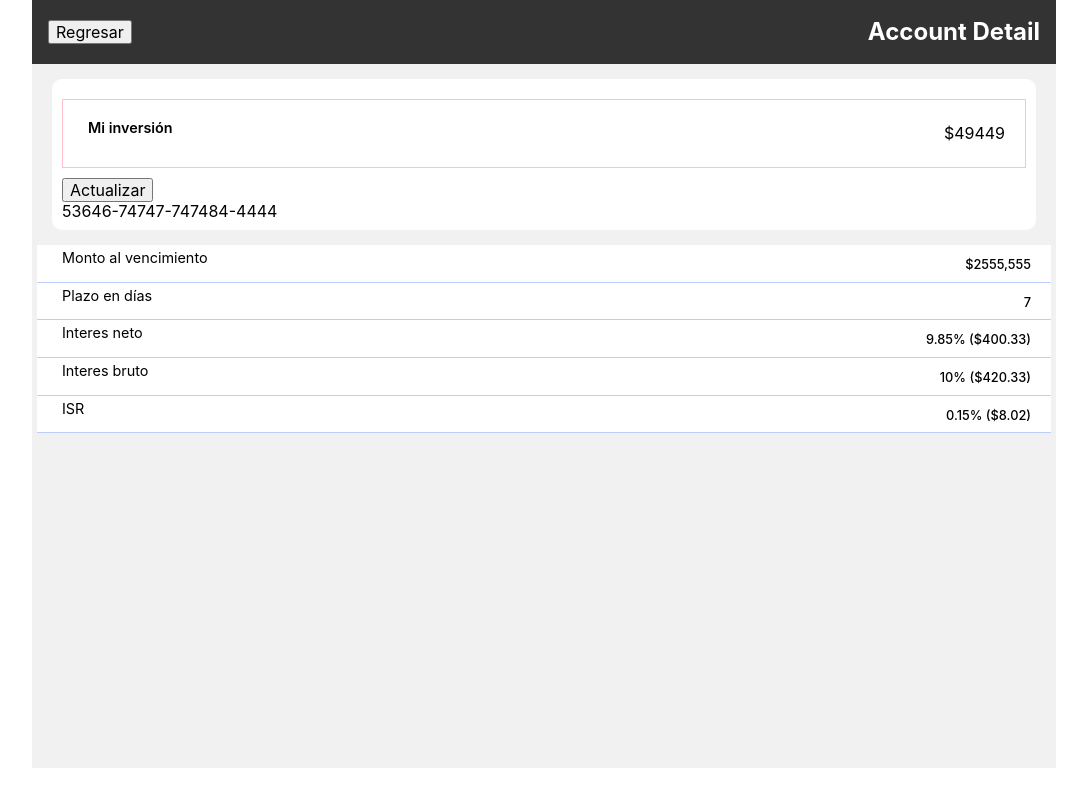
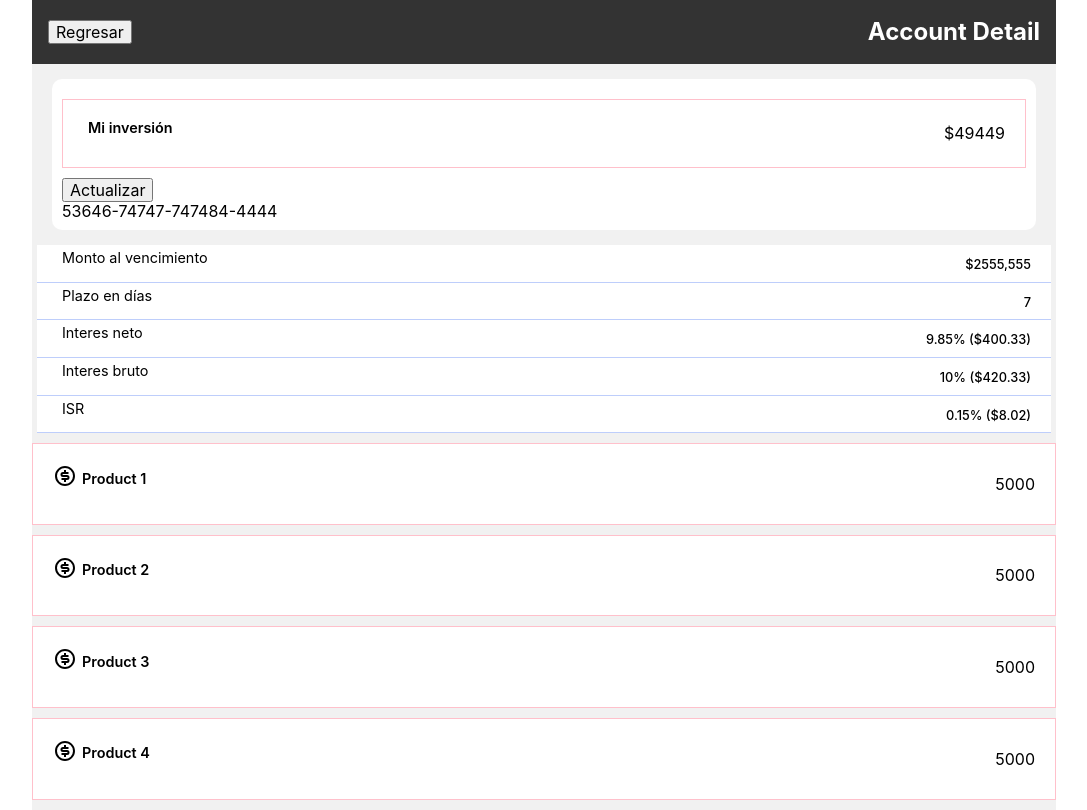
Before and after one commit to xcheckbox/globank, a React (Create React App) app: page /account/1 in a window 1280 px wide. Shown: the whole page, without its empty margins (96-1183 px from the left). Built offline with nearby package versions, Linux system fonts and the light colour scheme.

Commit message:
added transaction list

```diff
--- /dev/null
+++ b/src/components/atoms/Icon/index.js
@@ -0,0 +1,11 @@
+import React from 'react'
+
+export const CustomIcon = ({
+  children
+}) => {
+  return (
+    <div style={{ fontSize: '1.5em' }}>
+      {children}
+    </div>
+  )
+}
--- a/src/components/molecules/AccountCard/index.js
+++ b/src/components/molecules/AccountCard/index.js
@@ -1,7 +1,7 @@
 
 import React from 'react'
 import { StyledAccountCard, StyledAccountNumber, StyledBalance } from './index.styled';
-import { FaReceipt } from "react-icons/fa";
+import { CustomIcon } from 'components/atoms/Icon';
 
 export const AccountCard = ({
   title,
@@ -15,7 +15,7 @@ export const AccountCard = ({
     <>
       <Styler onClick={onClick}>
         <StyledAccountNumber>
-          {Icon && Icon}
+          <CustomIcon>{Icon}</CustomIcon>
           <span className='title'>{title}</span>
         </StyledAccountNumber>
         <StyledBalance>
--- /dev/null
+++ b/src/components/molecules/TransactionCard/index.js
@@ -0,0 +1,12 @@
+
+import React from 'react'
+import { AccountCard } from '../AccountCard'
+
+export const TransactionCard = () => {
+  return (
+    <AccountCard
+      withIcon
+    >
+    </AccountCard>
+  )
+}
--- a/src/components/organisms/AccoutDetail/index.js
+++ b/src/components/organisms/AccoutDetail/index.js
@@ -2,8 +2,10 @@
 
 import { AccountCard } from 'components/molecules/AccountCard'
 import { AccountDetailCard } from 'components/molecules/AccountDetailCard'
-import React from 'react'
-import { StyledAccountCard } from './index.styled'
+import { TransactionCard } from 'components/molecules/TransactionCard'
+import React from 'react';
+import { StyledAccountCard } from './index.styled';
+import { RiMoneyDollarCircleLine } from 'react-icons/ri';
 
 export const AccountDetail = () => {
 
@@ -22,6 +24,12 @@ export const AccountDetail = () => {
         { id: 3, label: 'Interes neto', value: '9.85% ($400.33)' },
         { id: 4, label: 'Interes bruto', value: '10% ($420.33)' },
         { id: 5, label: 'ISR', value: '0.15% ($8.02)' },
+      ],
+      transactions: [
+        { id: 1, date: "2022-01-01", description: 'Product 1', amount: 5000.00 },
+        { id: 1, date: "2022-02-01", description: 'Product 2', amount: 5000.00 },
+        { id: 1, date: "2022-03-01", description: 'Product 3', amount: 5000.00 },
+        { id: 1, date: "2022-04-01", description: 'Product 4', amount: 5000.00 },
       ]
     }
   }
@@ -32,7 +40,23 @@ export const AccountDetail = () => {
 
       {
         mockData.account.account_detail.map(({ id, label, value }) => (
-          <AccountCard key={id} title={label} balance={value} Styler={StyledAccountCard} />
+          <AccountCard
+            key={id}
+            title={label}
+            balance={value}
+            Styler={StyledAccountCard}
+          />
+        ))
+      }
+
+      {
+        mockData.account.transactions.map(({ id, description, amount }) => (
+          <AccountCard
+            key={id}
+            title={description}
+            balance={amount}
+            Icon={<RiMoneyDollarCircleLine />}
+          />
         ))
       }
     </>
```
Also changed, not shown: src/components/molecules/TransactionCard/index.styled.js (added).
